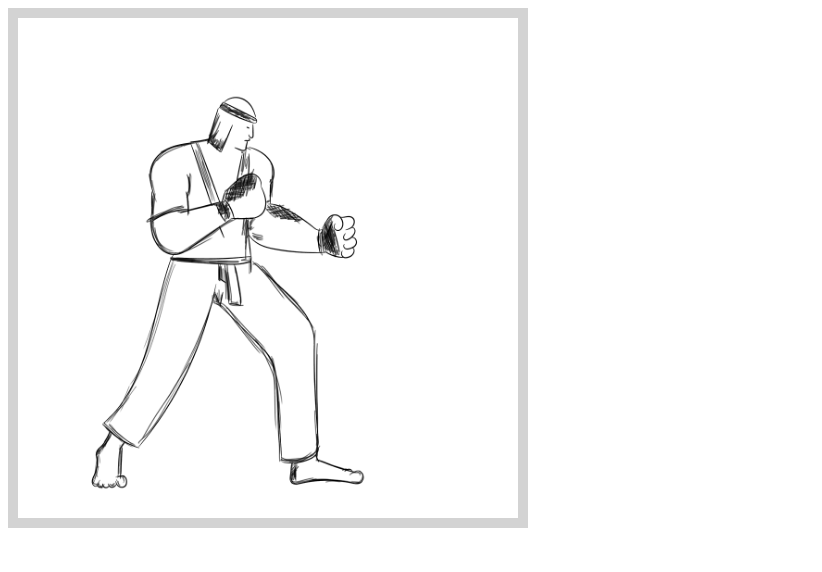
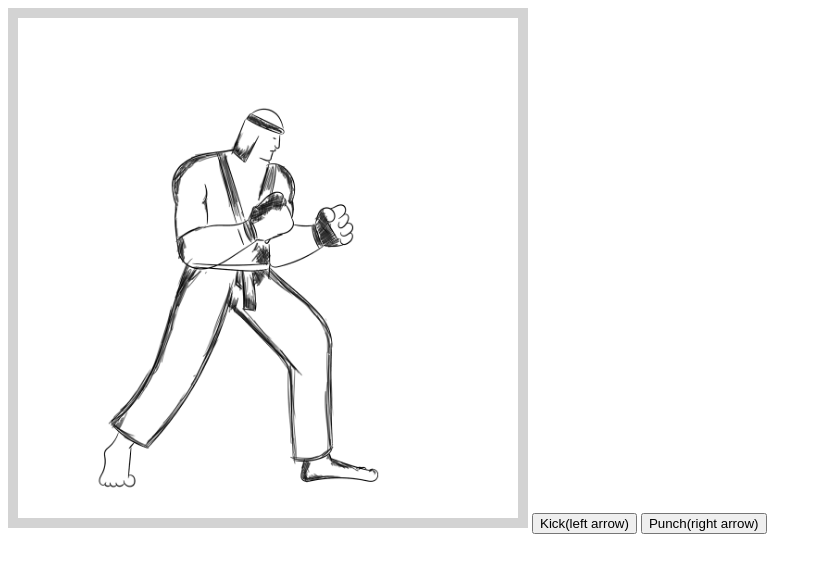
Before and after one commit to M2kishore/WEB101, a plain HTML site: page html-css/index.html in a window 1280 px wide. Shown: the whole page, without its empty margins (0-822 px from the left). Drawn offline with Linux system fonts and the light colour scheme.

Commit message:
level 8 complete and the warrior is doing the needed task

```diff
--- a/html-css/index.html
+++ b/html-css/index.html
@@ -2,6 +2,8 @@
     Your browser does not support the HTML5 canvas tag.</canvas>
 
 
+<button id="btn_kick">Kick(left arrow)</button>
+<button id="btn_punch">Punch(right arrow)</button>
 
 <script type="text/javascript" src="./main.js">
 </script>
--- a/html-css/main.js
+++ b/html-css/main.js
@@ -6,37 +6,79 @@ let loadImage = (src, callback) => {
   img.onload = () => callback(img);
   img.src = src;
 };
-let imagePath = (frameNumber) => {
-  return "./images/idle/" + frameNumber + ".png";
+let imagePath = (frameNumber, animation) => {
+  return "./images/" + animation + "/" + frameNumber + ".png";
+};
+
+let frames = {
+  idle: [1, 2, 3, 4, 5, 6, 7, 8],
+  kick: [1, 2, 3, 4, 5, 6, 7],
+  punch: [1, 2, 3, 4, 5, 5, 6, 7],
 };
 
 let loadImages = (callback) => {
   //callback an array of images
-  let images = [];
-  let imagesToLoad = 8;
-  [1, 2, 3, 4, 5, 6, 7, 8].forEach((frameNumber) => {
-    let path = imagePath(frameNumber);
-    loadImage(path, (image) => {
-      images[frameNumber - 1] = image;
-      imagesToLoad -= 1;
-      if (imagesToLoad === 0) {
-        callback(images);
-      }
+  let images = {
+    idle: [],
+    kick: [],
+    punch: [],
+  };
+  let imagesToLoad = 0;
+  ["idle", "kick", "punch"].forEach((animation) => {
+    let animationFrames = frames[animation];
+    imagesToLoad += animationFrames.length;
+
+    animationFrames.forEach((frameNumber) => {
+      let path = imagePath(frameNumber, animation);
+      loadImage(path, (image) => {
+        images[animation][frameNumber - 1] = image;
+        imagesToLoad -= 1;
+        if (imagesToLoad === 0) {
+          callback(images);
+        }
+      });
     });
   });
 };
 
-let animate = (ctx, images, callback) => {
-  images.forEach((image, index) => {
+let animate = (ctx, images, animation, callback) => {
+  images[animation].forEach((image, index) => {
     setTimeout(() => {
       ctx.clearRect(0, 0, 500, 500);
       ctx.drawImage(image, 0, 0, 500, 500);
-    }, index * 1000);
+    }, index * 100);
   });
+  setTimeout(callback, images[animation].length * 100);
 };
 
 loadImages((images) => {
-  animate(ctx, images, () => {
-    console.log("Done!");
+  let queueAnimation = [];
+  let aux = () => {
+    let selectedAnimation;
+    if (queueAnimation.length === 0) {
+      selectedAnimation = "idle";
+    } else {
+      selectedAnimation = queueAnimation.shift();
+    }
+    animate(ctx, images, selectedAnimation, aux);
+  };
+  aux();
+  document.getElementById("btn_kick").onclick = () => {
+    queueAnimation.push("kick");
+  };
+  document.getElementById("btn_punch").onclick = () => {
+    queueAnimation.push("punch");
+  };
+
+  document.addEventListener("keyup", function (event) {
+    const key = event.key; // "ArrowRight", "ArrowLeft", "ArrowUp", or "ArrowDown"
+    switch (key) {
+      case "ArrowRight":
+        queueAnimation.push("punch");
+        break;
+      case "ArrowLeft":
+        queueAnimation.push("kick");
+        break;
+    }
   });
 });
```
Also changed, not shown: html-css/idle.png (deleted), html-css/images/kick/1.png (added), html-css/images/kick/2.png (added), html-css/images/kick/3.png (added), html-css/images/kick/4.png (added), html-css/images/kick/5.png (added), html-css/images/kick/6.png (added), html-css/images/kick/7.png (added), html-css/images/punch/1.png (added), html-css/images/punch/2.png (added), html-css/images/punch/3.png (added), html-css/images/punch/4.png (added), html-css/images/punch/5.png (added), html-css/images/punch/6.png (added), 1 more files.
